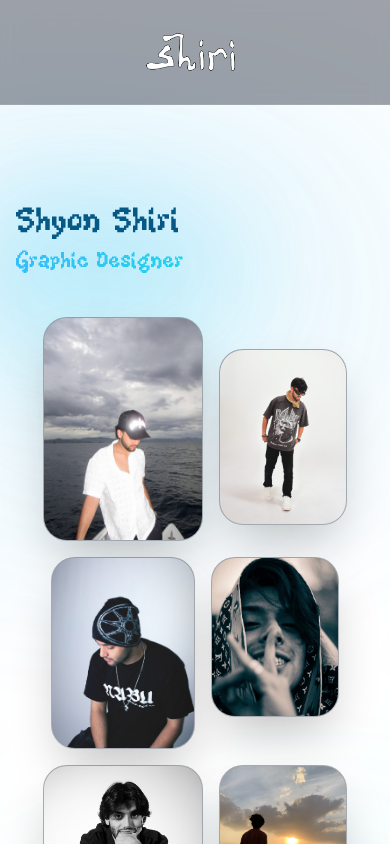
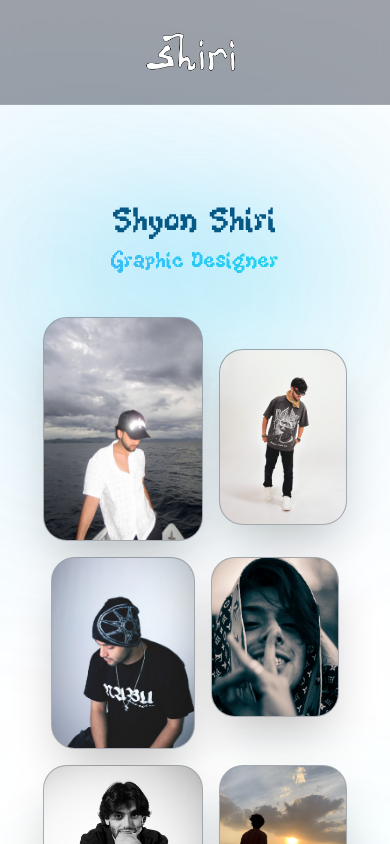
Before and after one commit to shyonxshiri/shyonxshiri.github.io, a React (Vite) app: page / in a window 390 px wide. Built offline with nearby package versions, Linux system fonts and the light colour scheme.

Commit message:
Center hero titiel and fix mobile view

```diff
--- a/src/App.tsx
+++ b/src/App.tsx
@@ -34,7 +34,7 @@ const DIGITAL_MEDIA = [
   },
 ];
 
-const MODELING_MEDIA = [
+const MODELING_MEDIA: MediaItem[] = [
   {
     type: "video",
     src: "/assets/Broken_NPC.MP4",
@@ -51,7 +51,7 @@ const MODELING_MEDIA = [
   },
 ];
 
-const GRAPHIC_MEDIA = [
+const GRAPHIC_MEDIA: MediaItem[] = [
   {
     type: "image",
     src: "/assets/Cover_Art.JPG",
@@ -70,7 +70,7 @@ const GRAPHIC_MEDIA = [
   },
 ];
 
-const CAMERA_MEDIA = [
+const CAMERA_MEDIA: MediaItem[] = [
   {
     type: "video",
     src: "/assets/NABU_PUFFER_AD.mp4",
@@ -279,13 +279,13 @@ function Hero() {
     <div className="relative w-full">
       {/* MAIN HERO CONTENT */}
       <div className="relative z-10 w-full grid md:grid-cols-2 gap-10 items-center">
-        {/* LEFT: title with pulsating glow */}
-        <div>
-          <div className="relative inline-block">
+       {/* LEFT: title with pulsating glow */}
+<div className="flex flex-col items-center sm:items-start">
+          <div className="relative inline-block text-center sm:text-left">
             {/* Main title */}
             <motion.h1
               layout
-              className="relative z-10 font-[KiwiSoda] font-normal leading-tight text-left"
+              className="relative z-10 font-[KiwiSoda] font-normal leading-tight text-center sm:text-left"
             >
               {/* Bigger name */}
               <span className="block text-4xl sm:text-5xl md:text-7xl lg:text-8xl">
@@ -358,7 +358,7 @@ function Hero() {
 function AutoAspectTile({
   item,
 }: {
-  item: { type: "image" | "video"; src: string; alt?: string };
+ item: { type: "image" | "video"; src: string; alt?: string };
 }) {
   const [ratio, setRatio] = React.useState<number | null>(null);
 
```
